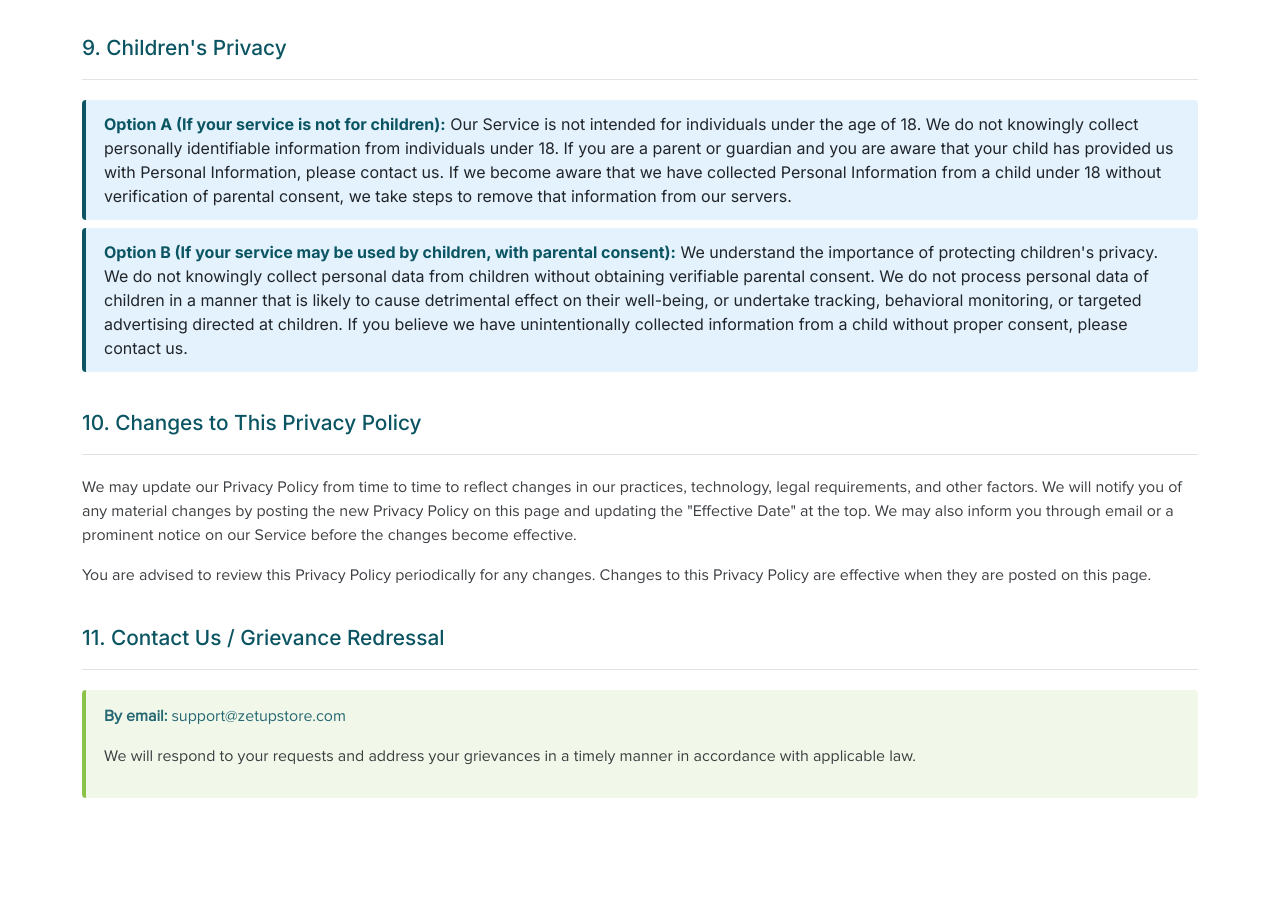
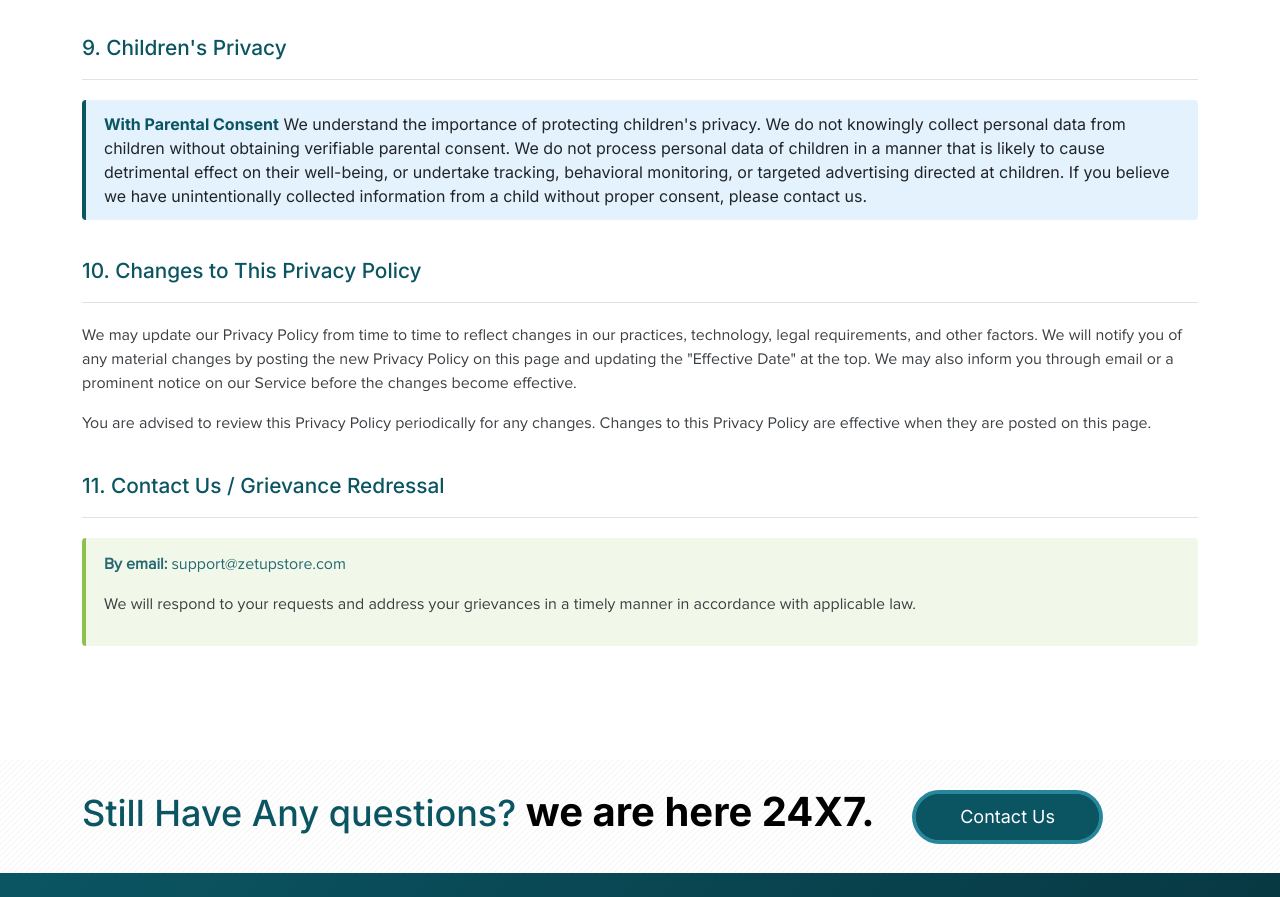
Before and after one commit to lokesh-annex/zetup-store-html, a plain HTML site: page privacy-policy.html in a window 1280 px wide. Shown: the part 4663-5560 px from the top of the page. Drawn offline with nearby package versions, Linux system fonts and the light colour scheme; a web font is replaced by a local one.

Commit message:
Privacy Policy and FAQ done

```diff
--- a/privacy-policy.html
+++ b/privacy-policy.html
@@ -530,20 +530,8 @@ height="0" width="0" style="display:none;visibility:hidden"></iframe></noscript>
         <div class="section">
           <h2>9. Children's Privacy</h2>
           <div class="option">
-            <strong>Option A (If your service is not for children):</strong> Our
-            Service is not intended for individuals under the age of 18. We do
-            not knowingly collect personally identifiable information from
-            individuals under 18. If you are a parent or guardian and you are
-            aware that your child has provided us with Personal Information,
-            please contact us. If we become aware that we have collected
-            Personal Information from a child under 18 without verification of
-            parental consent, we take steps to remove that information from our
-            servers.
-          </div>
-          <div class="option">
-            <strong
-              >Option B (If your service may be used by children, with parental
-              consent):</strong
+            <strong> With Parental
+              Consent</strong
             >
             We understand the importance of protecting children's privacy. We do
             not knowingly collect personal data from children without obtaining
```
Also changed, not shown: faq.html (+2 -4 lines), terms-condition.html (+1 -1 lines).
